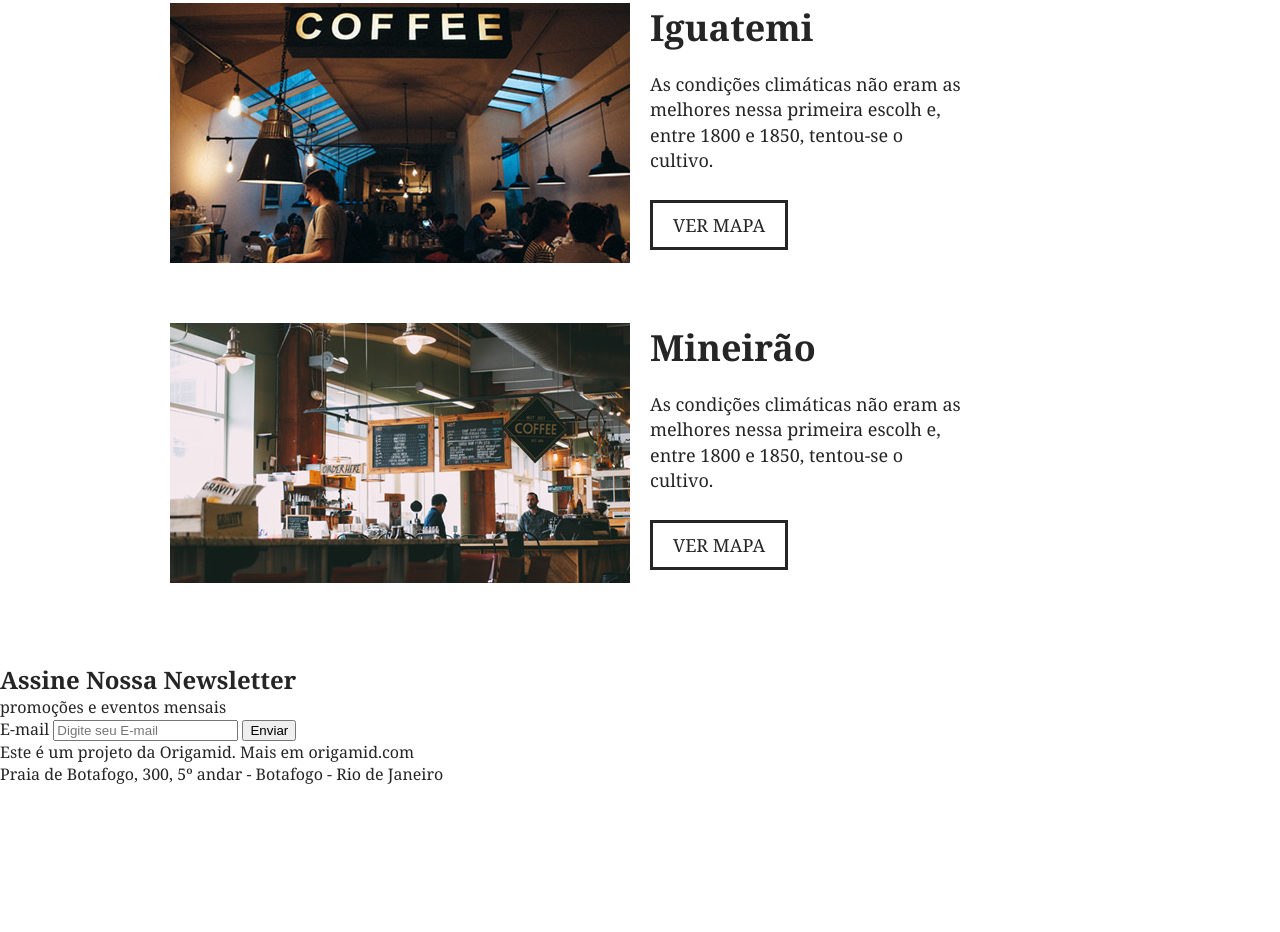
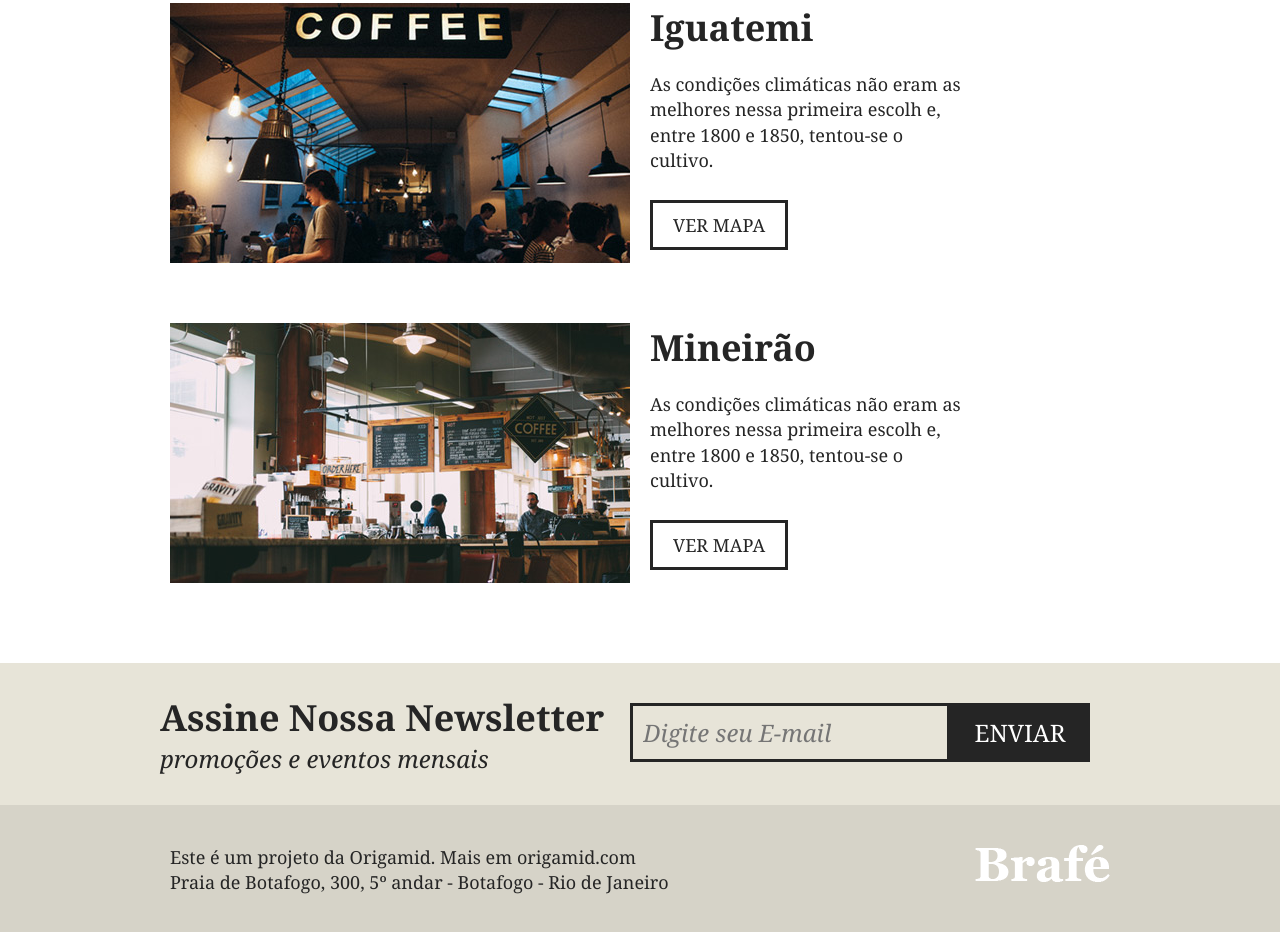
Before and after one commit to Bruno25leo/Brafe, a plain HTML site: page Brafé 01/Brafé 01 - Puro/index.html in a window 1280 px wide. Shown: the part 2172-3104 px from the top of the page. Before the commit the page ends 2999 px from the top, so only its background shows below. Drawn offline with Linux system fonts and the light colour scheme.

Commit message:
Adicionando Newsletter & footer

```diff
--- a/Brafé 01/Brafé 01 - Puro/index.html
+++ b/Brafé 01/Brafé 01 - Puro/index.html
@@ -87,9 +87,9 @@
         </div>
     </section>
 
-    <section>
-        <div>
-            <div>
+    <section class="assine">
+        <div class="assine-container">
+            <div class="assine-info">
                 <h2>Assine Nossa Newsletter</h2>
                 <p>promoções e eventos mensais</p>
             </div>
@@ -101,8 +101,8 @@
         </div>
     </section>
 
-    <footer>
-        <div>
+    <footer class="footer">
+        <div class="footer-container">
             <p>
                 Este é um projeto da Origamid. Mais em origamid.com <br>Praia de Botafogo, 300, 5º andar - Botafogo - Rio de Janeiro
             </p>
--- a/Brafé 01/Brafé 01 - Puro/style.css
+++ b/Brafé 01/Brafé 01 - Puro/style.css
@@ -7,6 +7,12 @@ body, h1, h2, h3, p, ul{
 body{
     font-family: Georgia, 'Times New Roman', Times, serif;
     color: #252525;
+}
+
+/* Wild Card */
+
+*{
+    box-sizing: border-box;
 }
 
 /* Menu */
@@ -264,3 +270,99 @@ h2#produtos-mineiro::before{
     color: #252525;
     padding: 10px 20px;
 }
+
+/* Assine */
+
+.assine{
+    background: #e7e4d8;
+    padding: 30px 0;
+}
+
+.assine-container{
+    max-width: 960px;
+    margin: 0 auto;
+}
+
+.assine-container::before, .assine-container::after{
+    content: "";
+    clear: both;
+    display: table;
+}
+
+.assine-info{
+    width: 460px;
+    margin: 0 auto;
+    float: left;
+}
+
+.assine-info h2{
+    font-size: 2.25em;
+}
+
+.assine-info p{
+    font-size: 1.5em;
+    font-style: italic;
+}
+.assine form{
+    width: 460px;
+    margin: 10px 10px;
+    float: left;
+}
+
+.assine form label{
+    display: none;
+}
+
+.assine input{
+    width: 320px;
+    border: 3px solid #252525;
+    background: none;
+    font-size: 1.5em;
+    font-style: italic;
+    font-family: Georgia, 'Times New Roman', Times, serif;
+    padding: 10px;
+    float: left;
+}
+
+.assine button{
+    background: #252525;
+    font-family: Georgia, 'Times New Roman', Times, serif;
+    border: none;
+    text-transform: uppercase;
+    font-size: 1.5em;
+    width: 140px;
+    padding: 13px 0;
+    color: #fff;
+    cursor: pointer;
+}
+
+/* Footer */
+
+.footer{
+    background: #d6d3c8;
+    padding: 40px 0;
+}
+
+.footer-container{
+    max-width: 960px;
+    margin: 0 auto;
+}
+
+.footer-container::before, .footer-container::after{
+    content: "";
+    display: table;
+    clear: both;
+}
+
+.footer p{
+    float: left;
+    margin: 0 10px;
+    font-size: 1.125em;
+    line-height: 1.4em;
+}
+
+.footer img{
+    float: right;
+    margin: 0 10px;
+    display: block;
+}
```
